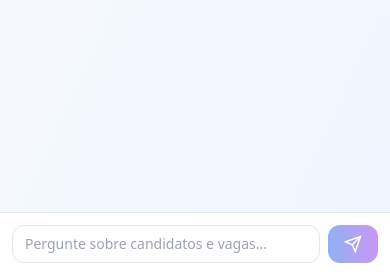
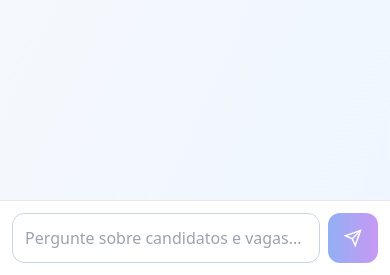
Before and after one commit to felipehendy/talentscope-ai, a Flask app: page /chatbot in a window 390 px wide. Shown: the part 569-844 px from the top of the page. Run offline with Flask 3, Linux system fonts and the light colour scheme; the visitor is signed in with stand-in values (Sample User, id 1); data that the repository does not hold is empty; some libraries are stand-ins or nearby versions.

Commit message:
Atualização design PARETO AI

```diff
--- a/templates/chatbot.html
+++ b/templates/chatbot.html
@@ -6,7 +6,24 @@
     <title>Chatbot TESS - TalentScope AI</title>
     <script src="https://cdn.tailwindcss.com"></script>
     <style>
-        body { margin: 0; padding: 0; overflow: hidden; }
+        body {
+            margin: 0;
+            padding: 0;
+            overflow: hidden;
+            -webkit-text-size-adjust: 100%;
+        }
+
+        /* Força o input a sempre ser visível no mobile */
+        input[type="text"] {
+            font-size: 16px !important; /* Previne zoom no iOS */
+            min-height: 44px; /* Tamanho mínimo touch-friendly */
+        }
+
+        /* Garante que o botão seja touch-friendly */
+        button {
+            min-height: 44px;
+            min-width: 44px;
+        }
     </style>
 </head>
 <body>
@@ -270,15 +287,15 @@
 
                     {/* Suggestions */}
                     {messages.length === 1 && context.candidates.length > 0 && (
-                        <div className="px-3 md:px-6 pb-3 md:pb-4">
+                        <div className="px-3 md:px-6 pb-3 md:pb-4 bg-gradient-to-br from-slate-50 to-blue-50">
                             <div className="max-w-4xl mx-auto">
-                                <p className="text-xs md:text-sm text-slate-600 mb-2 md:mb-3 font-medium">💡 Sugestões:</p>
+                                <p className="text-sm text-slate-600 mb-3 font-medium">💡 Sugestões:</p>
                                 <div className="grid grid-cols-1 sm:grid-cols-2 gap-2">
                                     {suggestedQuestions.map((q, idx) => (
                                         <button
                                             key={idx}
                                             onClick={() => setInput(q)}
-                                            className="text-left px-3 py-2 md:px-4 md:py-3 bg-white hover:bg-blue-50 border border-slate-200 rounded-xl text-xs md:text-sm transition-colors"
+                                            className="text-left px-4 py-3 bg-white hover:bg-blue-50 active:bg-blue-100 border border-slate-200 rounded-xl text-sm transition-colors shadow-sm"
                                         >
                                             {q}
                                         </button>
@@ -289,24 +306,24 @@
                     )}
 
                     {/* Input */}
-                    <div className="bg-white border-t px-3 md:px-6 py-3 md:py-4">
+                    <div className="bg-white border-t px-3 md:px-6 py-3 md:py-4 sticky bottom-0">
                         <div className="max-w-4xl mx-auto flex gap-2 md:gap-3">
                             <input
                                 type="text"
                                 value={input}
                                 onChange={(e) => setInput(e.target.value)}
-                                onKeyPress={(e) => e.key === 'Enter' && handleSend()}
+                                onKeyPress={(e) => e.key === 'Enter' && !e.shiftKey && handleSend()}
                                 placeholder="Pergunte sobre candidatos e vagas..."
                                 disabled={loading}
-                                className="flex-1 px-3 py-2 md:px-5 md:py-3 text-sm md:text-base border rounded-xl focus:outline-none focus:ring-2 focus:ring-blue-500"
+                                className="flex-1 px-3 py-3 md:px-5 md:py-3 text-base border border-slate-300 rounded-xl focus:outline-none focus:ring-2 focus:ring-blue-500 focus:border-transparent"
                             />
                             <button
                                 onClick={handleSend}
                                 disabled={loading || !input.trim()}
-                                className="px-4 md:px-6 py-2 md:py-3 bg-gradient-to-r from-blue-600 to-purple-600 text-white rounded-xl disabled:opacity-50 flex items-center gap-2 text-sm md:text-base transition-opacity"
+                                className="px-4 py-3 md:px-6 md:py-3 bg-gradient-to-r from-blue-600 to-purple-600 text-white rounded-xl disabled:opacity-50 disabled:cursor-not-allowed flex items-center justify-center gap-2 text-base transition-all hover:shadow-lg active:scale-95"
                             >
-                                <SendIcon />
-                                <span className="hidden sm:inline">Enviar</span>
+                                {loading ? <LoaderIcon /> : <SendIcon />}
+                                <span className="hidden sm:inline">{loading ? 'Enviando...' : 'Enviar'}</span>
                             </button>
                         </div>
                     </div>
```
